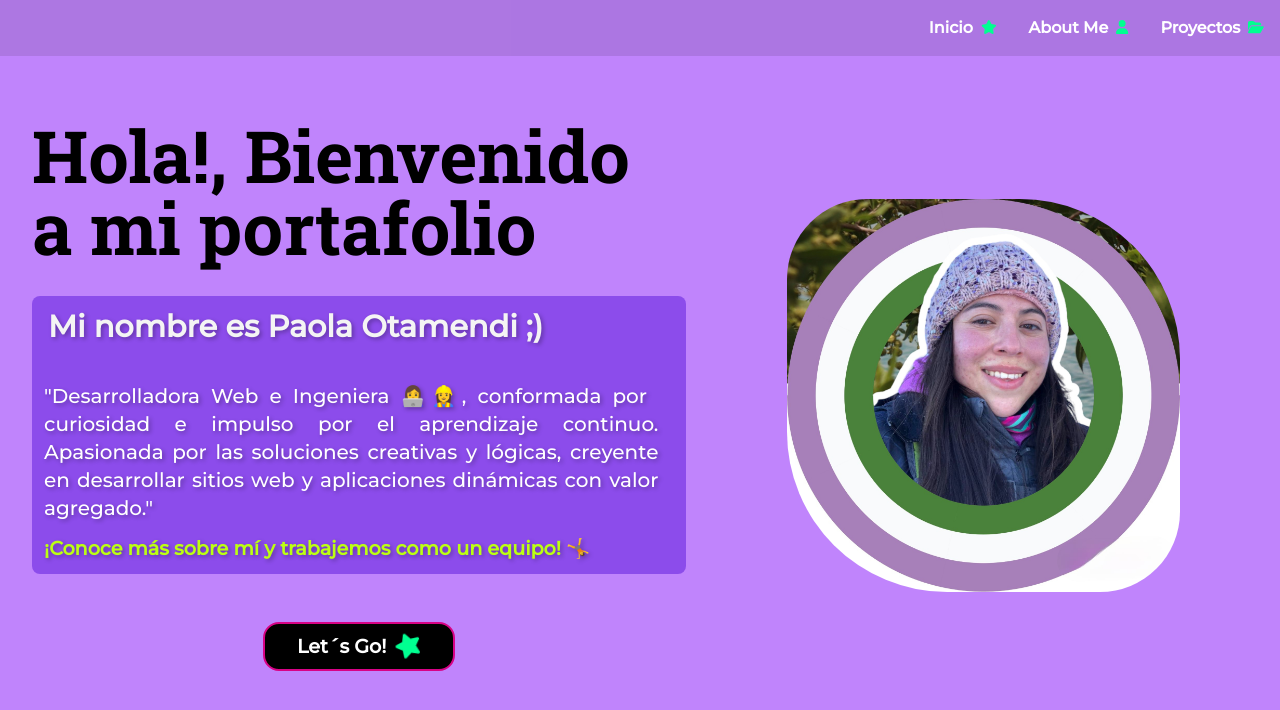
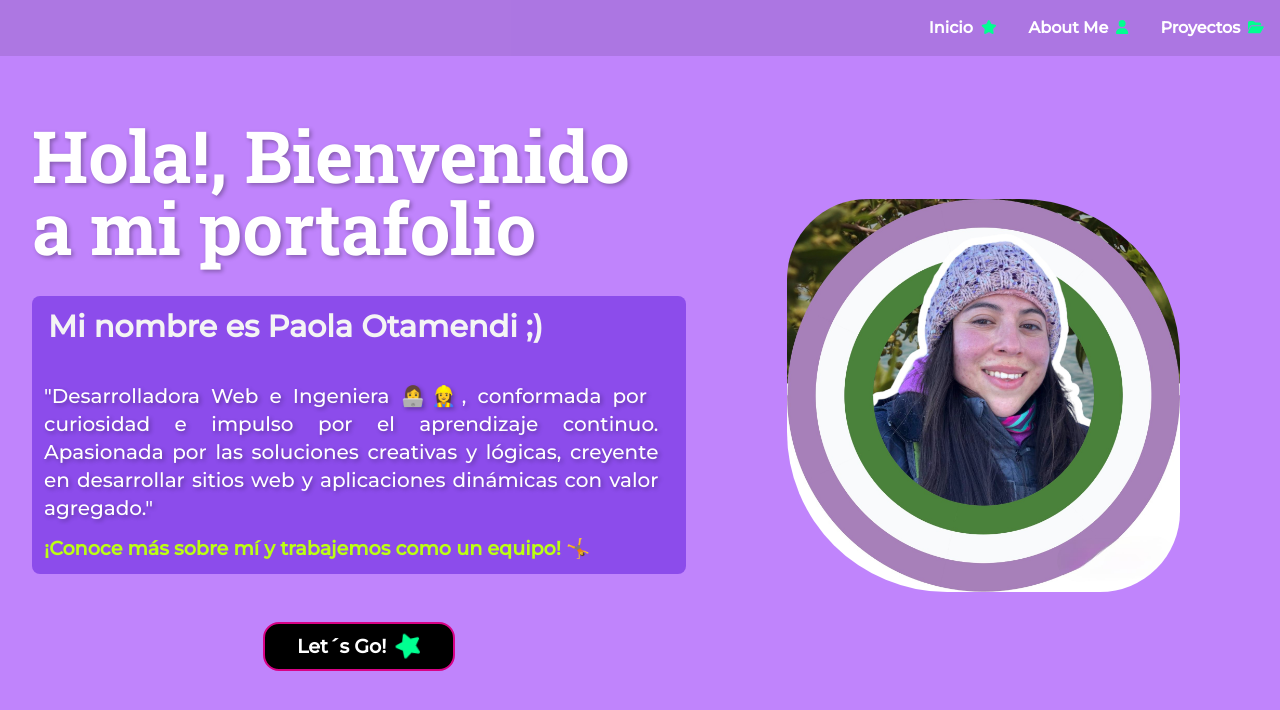
Before and after one commit to PaolaOtamendi/Portafolio, a React (Vite) app: page / in a window 1280 px wide. Shown: the top 710 px of the page. Built offline with nearby package versions, Linux system fonts and the light colour scheme.

Commit message:
fix pruebas paletas de colores

```diff
--- a/src/components/home.css
+++ b/src/components/home.css
@@ -19,10 +19,11 @@
 .title-welcome {
     font-family: 'Roboto Slab', sans-serif;
     font-weight: bold;
-    color: #000000;
+    color: #ffffff;
     margin: 1rem; /* Cambio de m-6 a 1 rem de margin*/
     font-size: 4.5rem; /* Cambio de text-7xl*/
     line-height: 1;
+    text-shadow: 2px 2px 4px rgba(0, 0, 0, 0.297);
 }
 
 .contain-iam {
@@ -54,6 +55,9 @@
 
 .first-text, .second-text ,.my-name {
     font-family: 'Montserrat', sans-serif;
+}
+
+.first-text {
     text-shadow: 2px 2px 4px rgba(0, 0, 0, 0.297);
 }
 
```
